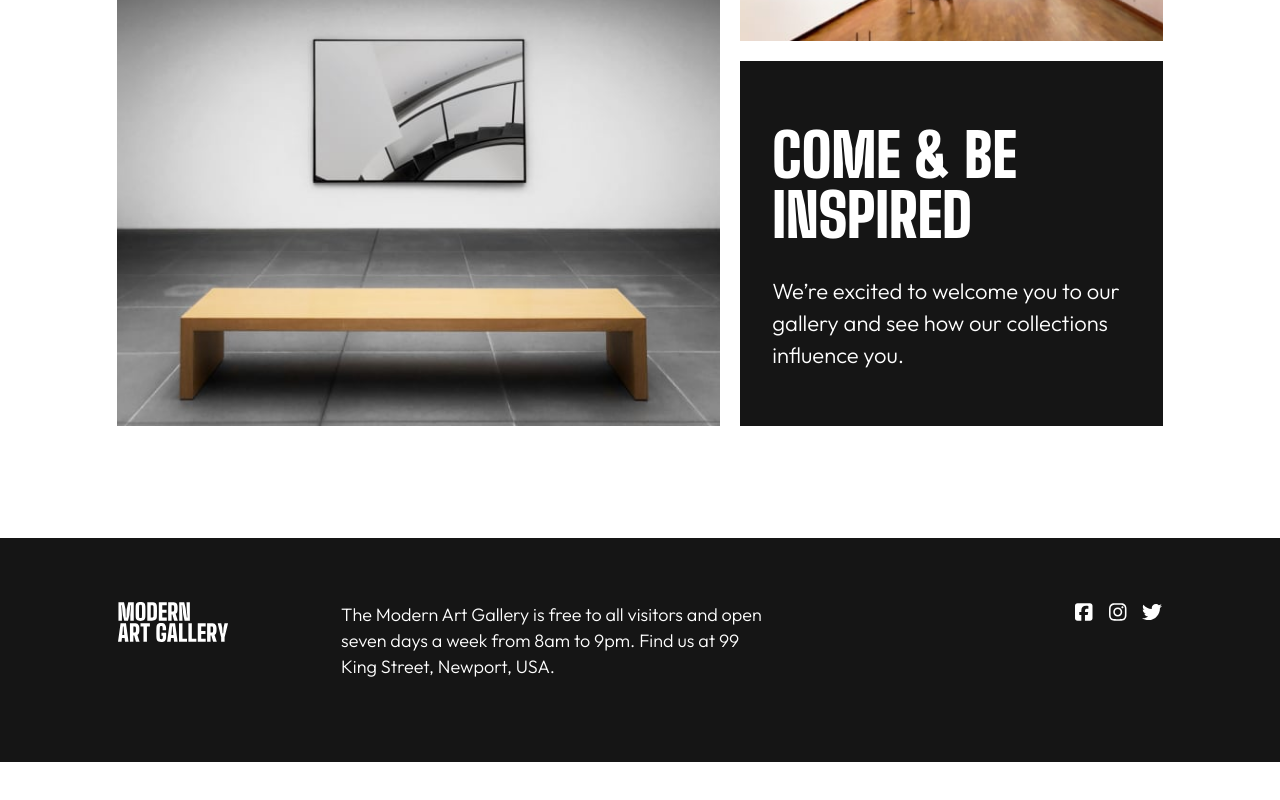
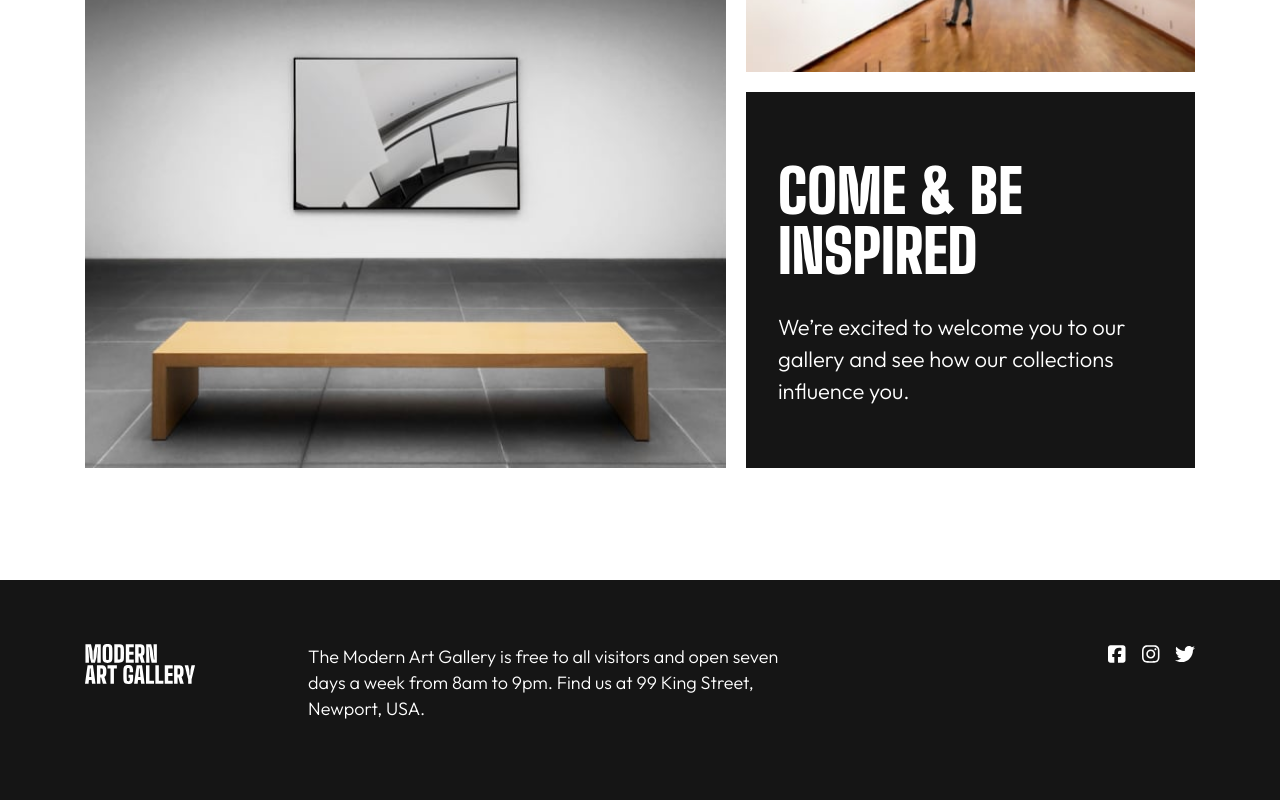
Before and after one commit to ltc870/artgallerywebsite, a React (Vite) app: page / in a window 1280 px wide. Shown: the part 1661-2461 px from the top of the page. Before the commit the page ends 2423 px from the top, so only its background shows below. Built offline with nearby package versions, Linux system fonts and the light colour scheme.

Commit message:
corrected spacing

```diff
--- a/src/components/Footer.module.css
+++ b/src/components/Footer.module.css
@@ -76,7 +76,7 @@
     }
 
     .footerContainer {
-        max-width: 87%;
+        max-width: 1110px;
         margin: 0 auto;
         gap: 4em;
     }
--- a/src/components/Main.module.css
+++ b/src/components/Main.module.css
@@ -188,6 +188,7 @@
 
     .mainContainer {
         max-width: 1110px;
+        padding: 1em 0em;
     }
 
     .mainSmallGrid {
```
